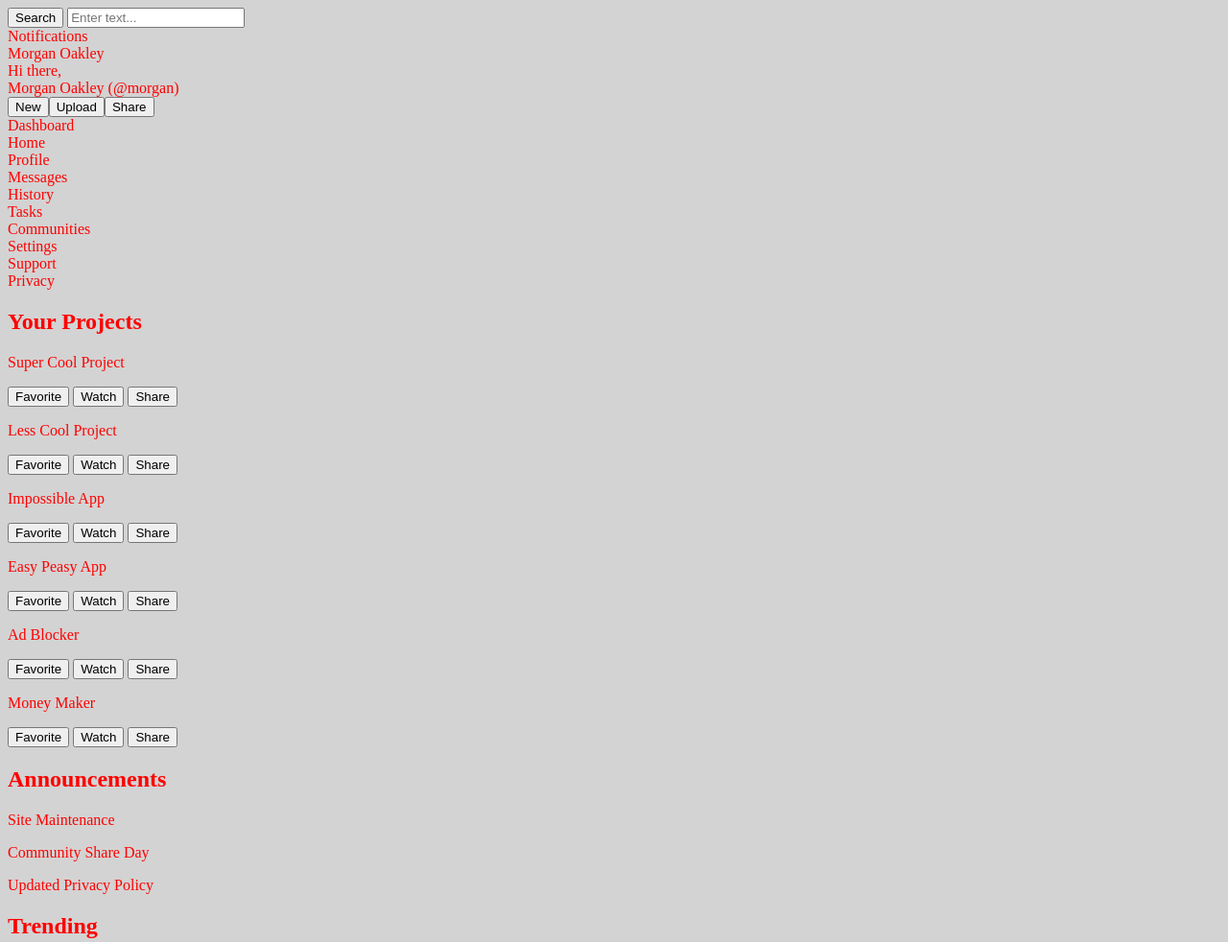
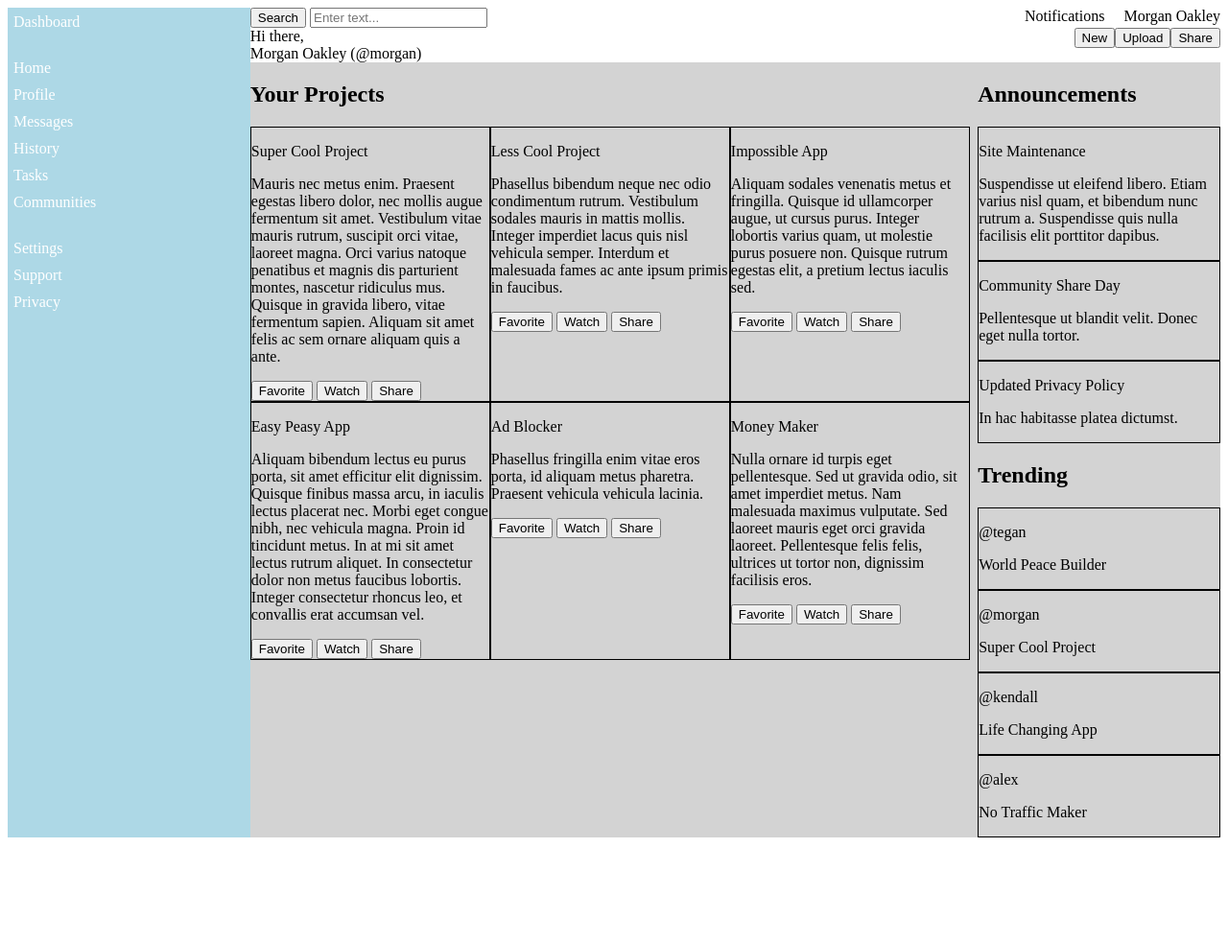
Before and after one commit to inuksuktv/admin-dashboard, a plain HTML site: page index.html in a window 1280 px wide. Shown: the top 982 px of the page at 96% size. After the commit the page ends 881 px from the top, so only its background shows below. Drawn offline with Linux system fonts and the light colour scheme.

Commit message:
Add grid layout.

```diff
--- a/index.html
+++ b/index.html
@@ -90,7 +90,7 @@
             <div class="card-container">
                 <div class="card">
                     <p class="title">Super Cool Project</p>
-                    <p class="description"></p>
+                    <p class="description">Mauris nec metus enim. Praesent egestas libero dolor, nec mollis augue fermentum sit amet. Vestibulum vitae mauris rutrum, suscipit orci vitae, laoreet magna. Orci varius natoque penatibus et magnis dis parturient montes, nascetur ridiculus mus. Quisque in gravida libero, vitae fermentum sapien. Aliquam sit amet felis ac sem ornare aliquam quis a ante.</p>
                     <div class="project-actions">
                         <button>Favorite</button>
                         <button>Watch</button>
@@ -99,7 +99,7 @@
                 </div>
                 <div class="card">
                     <p class="title">Less Cool Project</p>
-                    <p class="description"></p>
+                    <p class="description">Phasellus bibendum neque nec odio condimentum rutrum. Vestibulum sodales mauris in mattis mollis. Integer imperdiet lacus quis nisl vehicula semper. Interdum et malesuada fames ac ante ipsum primis in faucibus.</p>
                     <div class="project-actions">
                         <button>Favorite</button>
                         <button>Watch</button>
@@ -108,7 +108,7 @@
                 </div>
                 <div class="card">
                     <p class="title">Impossible App</p>
-                    <p class="description"></p>
+                    <p class="description">Aliquam sodales venenatis metus et fringilla. Quisque id ullamcorper augue, ut cursus purus. Integer lobortis varius quam, ut molestie purus posuere non. Quisque rutrum egestas elit, a pretium lectus iaculis sed.</p>
                     <div class="project-actions">
                         <button>Favorite</button>
                         <button>Watch</button>
@@ -117,7 +117,7 @@
                 </div>
                 <div class="card">
                     <p class="title">Easy Peasy App</p>
-                    <p class="description"></p>
+                    <p class="description">Aliquam bibendum lectus eu purus porta, sit amet efficitur elit dignissim. Quisque finibus massa arcu, in iaculis lectus placerat nec. Morbi eget congue nibh, nec vehicula magna. Proin id tincidunt metus. In at mi sit amet lectus rutrum aliquet. In consectetur dolor non metus faucibus lobortis. Integer consectetur rhoncus leo, et convallis erat accumsan vel.</p>
                     <div class="project-actions">
                         <button>Favorite</button>
                         <button>Watch</button>
@@ -126,7 +126,7 @@
                 </div>
                 <div class="card">
                     <p class="title">Ad Blocker</p>
-                    <p class="description"></p>
+                    <p class="description">Phasellus fringilla enim vitae eros porta, id aliquam metus pharetra. Praesent vehicula vehicula lacinia.</p>
                     <div class="project-actions">
                         <button>Favorite</button>
                         <button>Watch</button>
@@ -135,7 +135,7 @@
                 </div>
                 <div class="card">
                     <p class="title">Money Maker</p>
-                    <p class="description"></p>
+                    <p class="description">Nulla ornare id turpis eget pellentesque. Sed ut gravida odio, sit amet imperdiet metus. Nam malesuada maximus vulputate. Sed laoreet mauris eget orci gravida laoreet. Pellentesque felis felis, ultrices ut tortor non, dignissim facilisis eros.</p>
                     <div class="project-actions">
                         <button>Favorite</button>
                         <button>Watch</button>
@@ -149,15 +149,15 @@
             <div class="accouncement-container">
                 <div class="card">
                     <p class="title">Site Maintenance</p>
-                    <p class="description"></p>
+                    <p class="description">Suspendisse ut eleifend libero. Etiam varius nisl quam, et bibendum nunc rutrum a. Suspendisse quis nulla facilisis elit porttitor dapibus.</p>
                 </div>
                 <div class="card">
                     <p class="title">Community Share Day</p>
-                    <p class="description"></p>
+                    <p class="description">Pellentesque ut blandit velit. Donec eget nulla tortor.</p>
                 </div>
                 <div class="card">
                     <p class="title">Updated Privacy Policy</p>
-                    <p class="description"></p>
+                    <p class="description">In hac habitasse platea dictumst.</p>
                 </div>
             </div>
         </div>
--- a/style.css
+++ b/style.css
@@ -1,4 +1,77 @@
 body {
+    display: grid;
+    grid-template-columns: 1fr 4fr;
+}
+
+header {
+    background-color: white;
+    color: black;
+    grid-column-start: 2;
+    grid-row-start: 1;
+}
+
+header .top-row {
+    display: flex;
+    justify-content: space-between;
+}
+
+header .bottom-row {
+    display: flex;
+    justify-content: space-between;
+}
+
+header .account-area {
+    display: flex;
+    gap: 10px;
+}
+
+.sidebar {
+    background-color: lightblue;
+    color: white;
+    grid-column-start: 1;
+    grid-row: 1 / span 2;
+}
+
+.main-content {
     background-color: lightgrey;
-    color: red;
+    color: black;
+    display: grid;
+    grid-column-start: 2;
+    grid-row-start: 2;
+    grid-template-columns: 3fr 1fr;
 }
+
+.sidebar {
+    padding-left: 6px;
+    padding-top: 6px;
+}
+
+.widget-container {
+    display: grid;
+    gap: 10px;
+    margin-bottom: 30px;
+}
+
+.project-area {
+    grid-column-start: 1;
+    grid-row: 1 / span 2;
+}
+
+.card-container {
+    display: grid;
+    grid-template-columns: repeat(auto-fit, minmax(150px, 250px));
+}
+
+.card {
+    border: 1px solid black;
+}
+
+.announcement-area {
+    grid-column-start: 2;
+    grid-row-start: 1;
+}
+
+.trending-area {
+    grid-column-start: 2;
+    grid-row-start: 2;
+}
```
